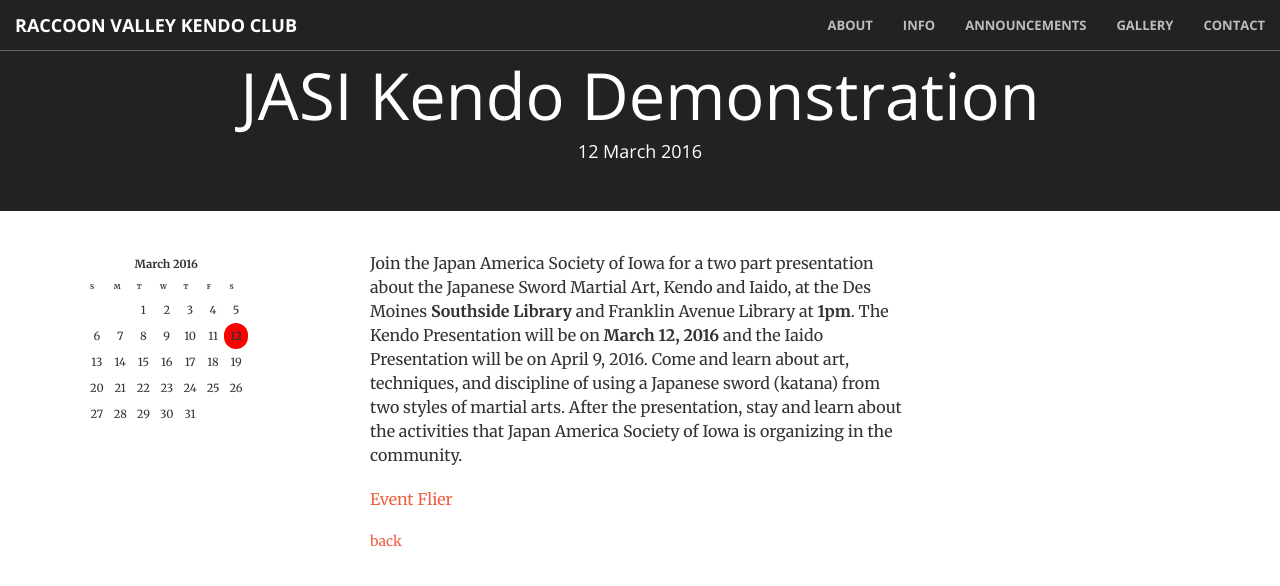
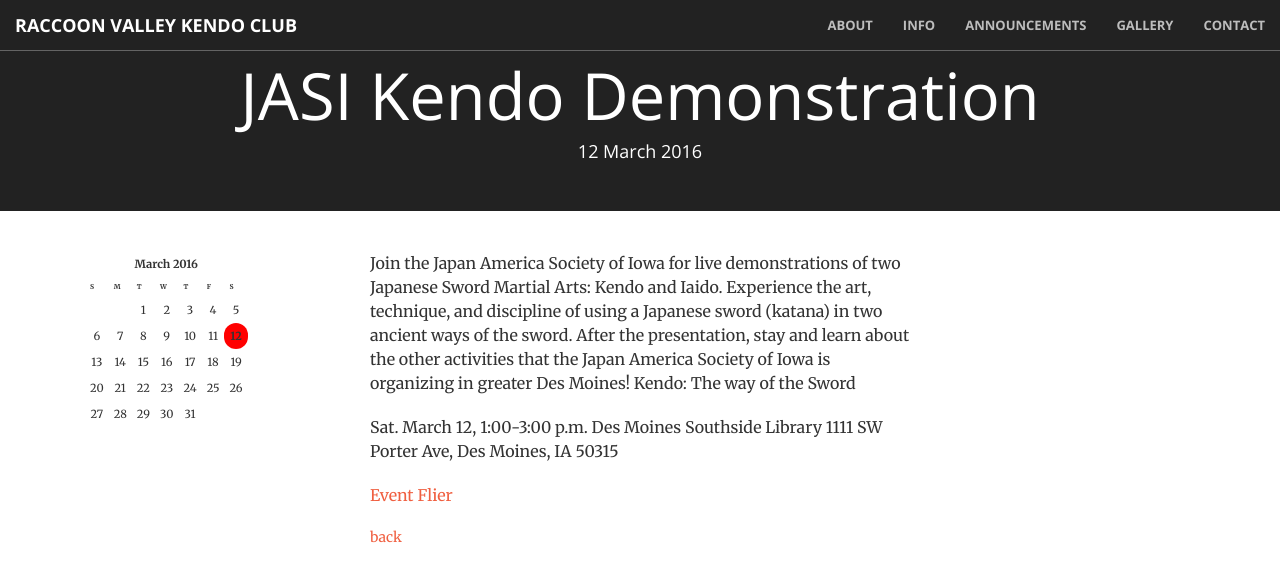
Before and after one commit to raccoonvalleykendo/raccoonvalleykendo.github.io, a Jekyll site: the page built from announcements/upcoming/_posts/2016-03-12-jasi-kendo-demo.md, in a window 1280 px wide. Shown: the top 586 px of the page. Built offline with Jekyll 4.4.1, drawn with Linux system fonts in a browser that asks for light colours; nearby versions of some CDN libraries.

Commit message:
kendo demo

```diff
--- a/announcements/upcoming/_posts/2016-03-12-jasi-kendo-demo.md
+++ b/announcements/upcoming/_posts/2016-03-12-jasi-kendo-demo.md
@@ -3,13 +3,12 @@
 title: JASI Kendo Demonstration
 ---
 
-Join the Japan America Society of Iowa for a two part presentation about
-the Japanese Sword Martial Art, Kendo and Iaido, at the Des Moines __Southside
-Library__ and Franklin Avenue Library at __1pm__. The Kendo Presentation will be on
-__March 12, 2016__ and the Iaido Presentation will be on April 9, 2016. Come and
-learn about art, techniques, and discipline of using a Japanese sword (katana)
-from two styles of martial arts. After the presentation, stay and learn about the
-activities that Japan America Society of Iowa is organizing in the community.
+Join the Japan America Society of Iowa for live demonstrations of two Japanese Sword Martial Arts: Kendo and Iaido. Experience the art, technique, and discipline of using a Japanese sword (katana) in two ancient ways of the sword. After the presentation, stay and learn about the other activities that the Japan America Society of Iowa is organizing in greater Des Moines!
+Kendo: The way of the Sword
+
+Sat. March 12, 1:00-3:00 p.m.
+Des Moines Southside Library
+1111 SW Porter Ave, Des Moines, IA 50315
 
 
-[Event Flier](/img/pdfs/jasi_kendo_demo.pdf)<br>
+[Event Flier](/img/pdfs/jasi_demo.pdf)<br>
```
Also changed, not shown: 2 other files.
